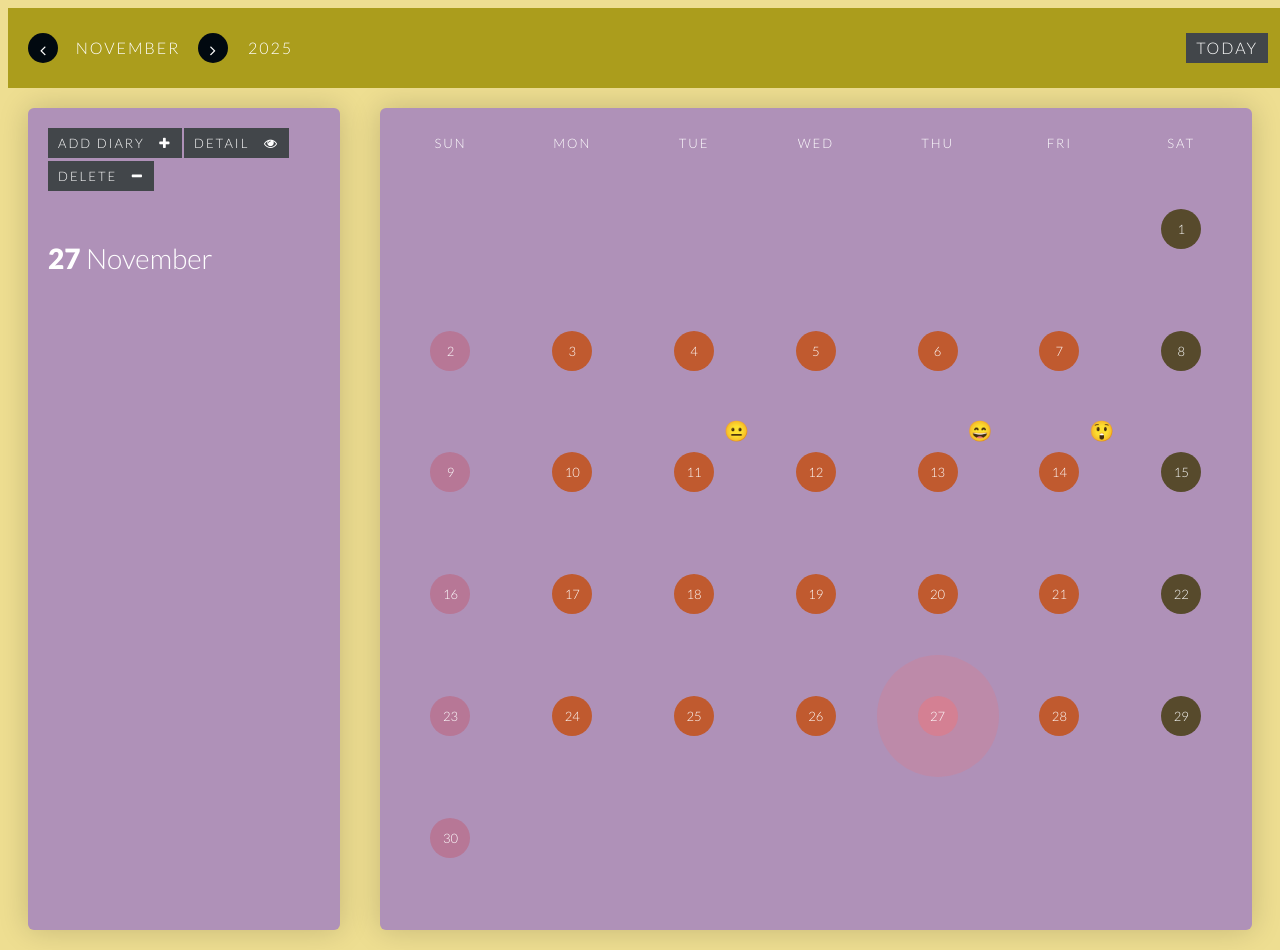
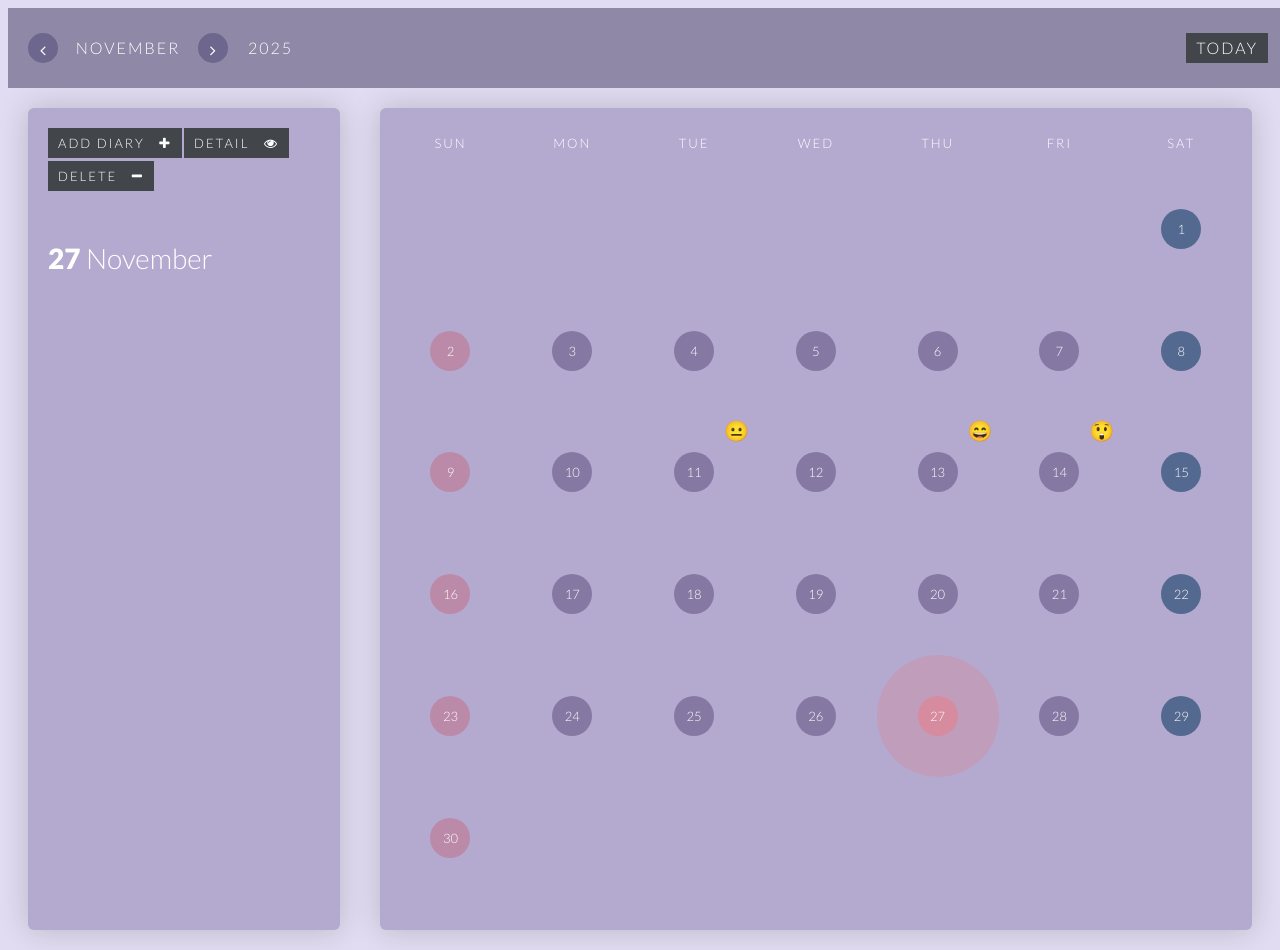
Before and after one commit to userbiin/OS2025_final, a Flask app: page / in a window 1280 px wide. Run offline with Flask 3, Linux system fonts and the light colour scheme; data comes from the database, SQL or seed files in the repository; some web fonts are replaced.

Commit message:
캘린더 색상 변경

```diff
--- a/static/css/style.css
+++ b/static/css/style.css
@@ -65,7 +65,7 @@ body.overlay:before {
 /* 배경색 */
 html {
   height: 100%;
-  background: #eede91;
+  background: #E2DCF2;
   color: #ffffff;
   font-size: 13px;
   font-family: 'Lato', sans-serif;
@@ -120,7 +120,7 @@ header {
   height: 80px;
   width: 100%;
   z-index: 50;
-  background: #ab9d1c;
+  background: #8F88A6;
 }
 header > .wrapper {
   display: flex;
@@ -209,7 +209,7 @@ header > .wrapper a {
   width: 30px;
   height: 30px;
   padding: 9px 12px;
-  background-color: #010910;
+  background-color: #6d668d;
   cursor: pointer;
   z-index: 10;
   box-sizing: border-box;
@@ -287,7 +287,7 @@ header > .wrapper a {
 
 /* 메인 직사각형 색상 (좌우 동시 적용) */
 .c-calendar__style {
-  background-color: #af91b8;
+  background-color: #B4A9CF;
   margin: 20px;
   padding: 20px/2;
   box-shadow: 0 0 30px 0 rgba(0, 0, 0, 0.18);
@@ -380,7 +380,7 @@ header > .wrapper a {
   width: 40px;
   height: 40px;
   line-height: 40px;
-  background: #c05a2f;
+  background: #8579a3;
   transform: translate(-50%, -50%);
   -webkit-transform: translate(-50%, -50%);
   border-radius: 50%;
@@ -397,19 +397,19 @@ header > .wrapper a {
   background: rgba(215, 16, 15, 0.2);
 }
 .c-cal__cel:nth-child(7) p {
-  background: #574a2c;
+  background: #546990;
 }
 .c-cal__cel:hover {
-  background-color: #42464a !important;
+  background-color: #998eb8!important;
 }
 .c-cal__cel:hover p {
-  background: #003b71 !important;
+  background: #7c7098 !important;
 }
 .c-cal__cel.isSelected {
-  background-color: #42464a;
+  background-color: #998eb8;
 }
 .c-cal__cel.isSelected p {
-  background: #42464a;
+  background: #7c7098;
 }
 .c-cal__cel.isToday {
   background-color: rgba(245, 113, 112, 0.2);
```
